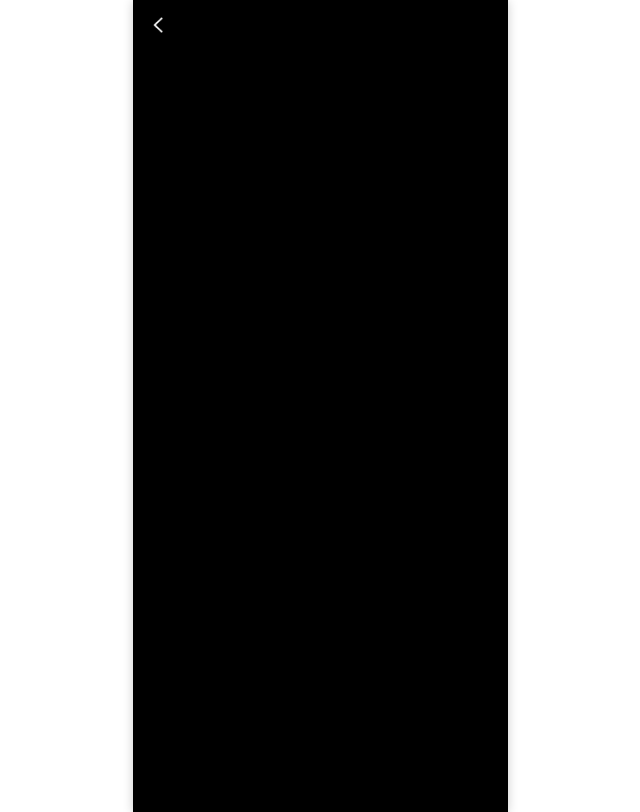
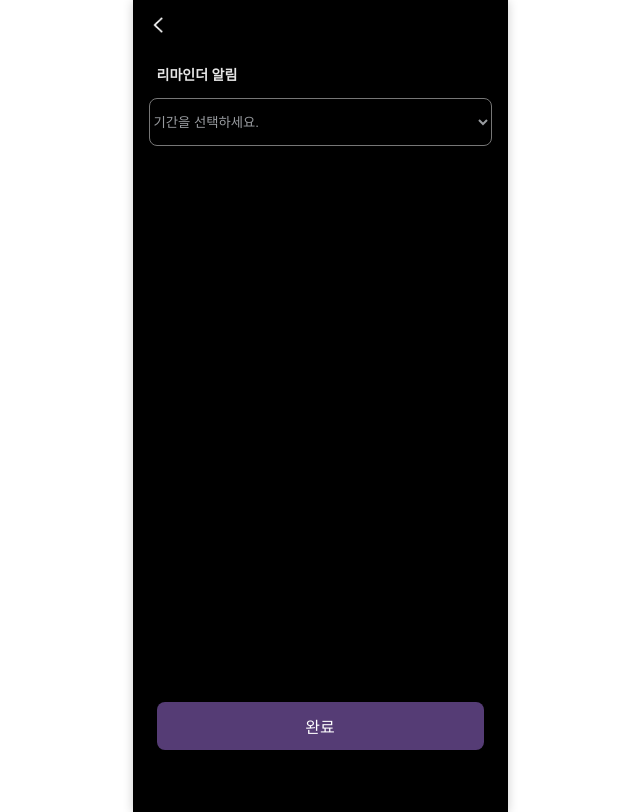
Before and after one commit to KMU-WINK/OMO, a React (Create React App) app in the folder front/: page /reminderAlarm in a window 1280 px wide. Shown: the whole page, without its empty margins (320-960 px from the left). Built offline with nearby package versions, Linux system fonts and the light colour scheme; a web font is replaced by a local one.

Commit message:
더보기 페이지 확장(리마인더 페이지 제작)

```diff
--- a/front/src/pages/ReminderAlarm.js
+++ b/front/src/pages/ReminderAlarm.js
@@ -9,14 +9,75 @@ const allContents = {
     color:'white',
     fontFamily: 'Spoqa Han Sans Neo',
 }
+const subContents = {
+    display:'flex',
+    flexDirection: 'column',
+    alignItems:'center',
+}
+const headerFriend ={
+    display:'flex',
+    flexDirection: 'row',
+    justifyContent:'space-between',
+    alignItems:'center',
+    margin: '0 24px',
+}
+const friendsTXT = {
+    fontWeight:'700',
+    fontSize: '14px',
+    color: 'rgba(255,255,255,0.9)',
+    marginRight: '6px',
+}
+const saveButton = {
+    backgroundColor:'#553C75',
+    width:'327px',
+    height: '48px',
+    borderRadius: '8px',
+    textAlign: 'center',
+    display: 'flex',
+    alignItems: 'center',
+    justifyContent:'center',
+    position: 'absolute',
+    top: '702px',
+    cursor: 'pointer',
+}
+const selectBoxCSS = {
+    width: '343px',
+    height: '48px',
+    borderRadius: '8px',
+    color: '#999CA0',
+    background: 'rgba(255, 255, 255, 0)',
+}
 
+const selectBoxOptions = {
+    width: '343px',
+    height: '48px',
+    background: '#2C2C2E',
+    color: 'rgba(255, 255, 255, 0.6)',
+    '&::hover' : {
+        color: '#A661FF',
+    }
+}
 function ReminderAlarm(props) {
     const history = useHistory();
 
     return (
         <div style={allContents}>
             <Header state={"Back"} />
-
+            <div style={headerFriend}>
+                <p style={friendsTXT}>리마인더 알림</p>
+            </div>
+            <div style={subContents}>
+                <div>
+                    <select style={selectBoxCSS}>
+                        <option value="" selected disabled hidden>기간을 선택하세요.</option>
+                        <option value="laterWeek" style={selectBoxOptions}>일주일 뒤</option>
+                        <option value="laterMonth" style={selectBoxOptions}>한 달 뒤</option>
+                        <option value="laterHalfYear" style={selectBoxOptions}>6개월 뒤</option>
+                        <option value="laterYear" style={selectBoxOptions}>1년 뒤</option>
+                    </select>
+                </div>
+                <div style={saveButton}>완료</div>
+            </div>
         </div>
     );
 }
--- a/front/src/pages/Setting.js
+++ b/front/src/pages/Setting.js
@@ -24,6 +24,7 @@ const membershipWithdrawal = {
     height: '54px',
 }
 function Setting(props) {
+    const history = useHistory();
 
     return (
         <div style={allContents}>
@@ -32,7 +33,9 @@ function Setting(props) {
                 <p style={userSetting}>사용자 설정</p>
                 <div>
                     <ButtonSection title={"비밀번호"}/>
-                    <ButtonSection title={"리마인더 알림"}/>
+                    <div onClick={() => history.push('/reminderAlarm')}>
+                        <ButtonSection title={"리마인더 알림"}/>
+                    </div>
                     <ButtonSection title={"글자크기/글씨체"}/>
                 </div>
                 <p style={userSetting}>기타</p>
```
